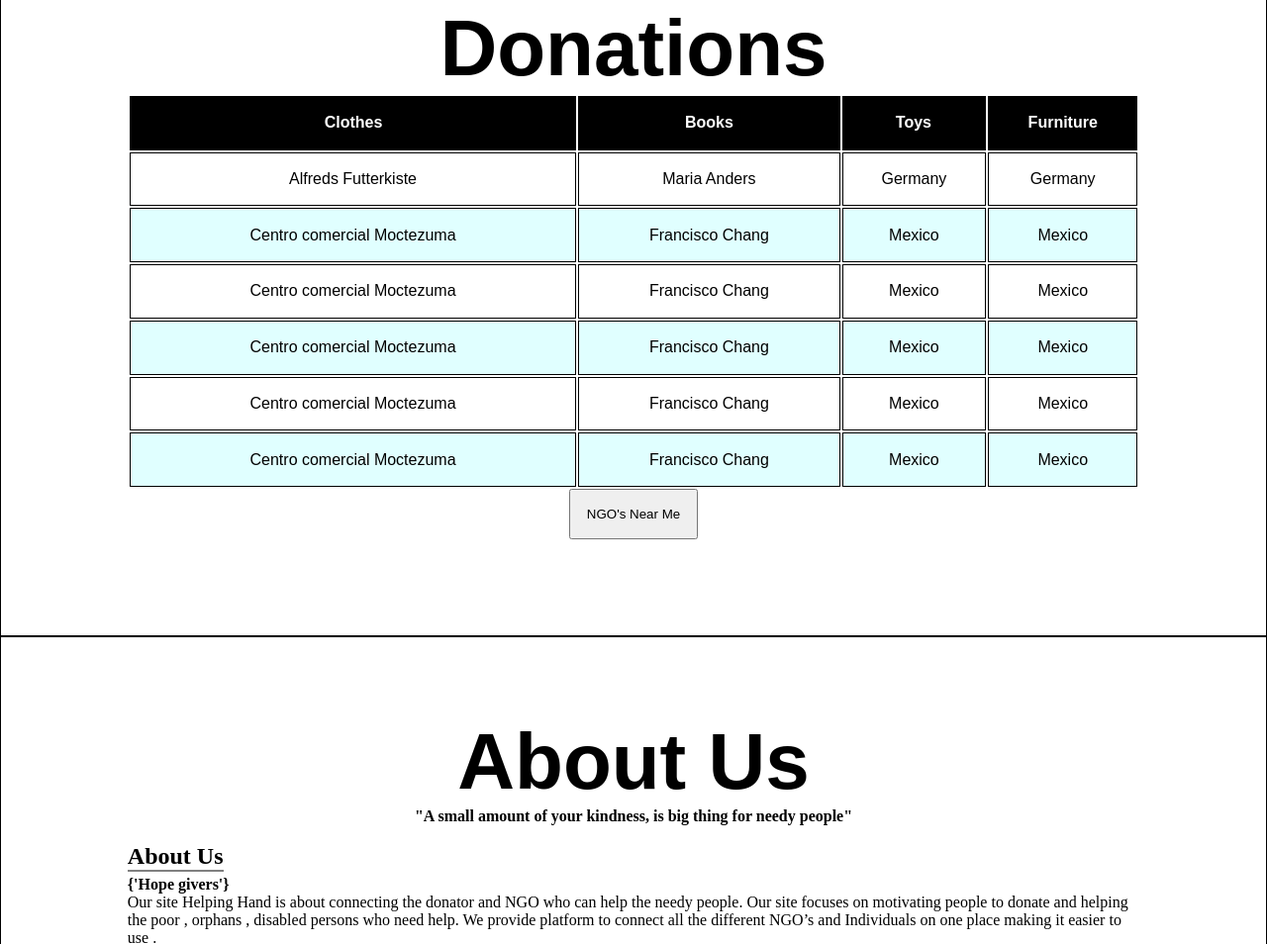
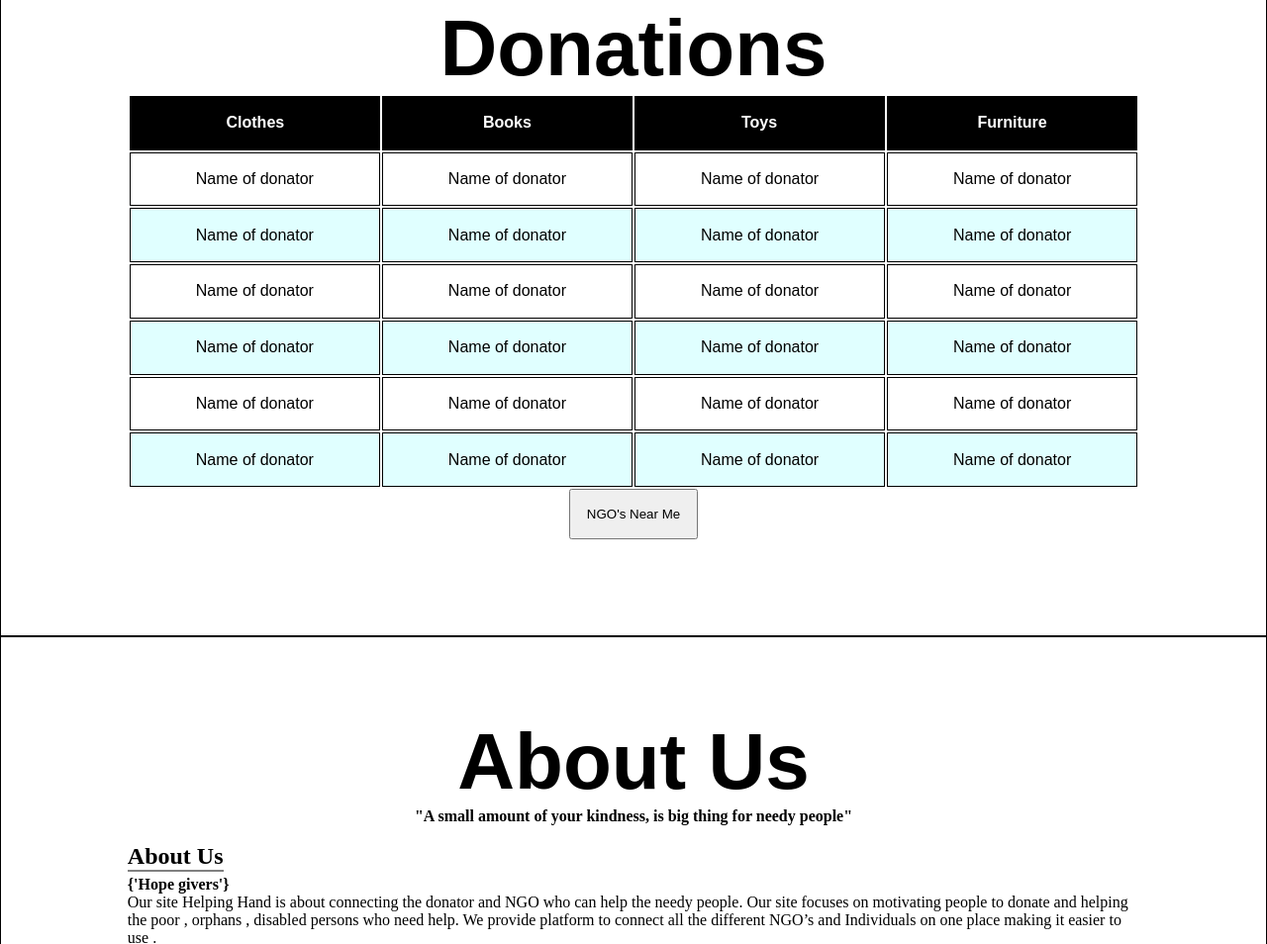
Before and after one commit to Yashpandey1309/IEEE-HACKATHON, a plain HTML site: page index.html in a window 1280 px wide. Shown: the part 1757-2711 px from the top of the page at 99% size. Drawn offline with nearby package versions, Linux system fonts and the light colour scheme.

Commit message:
Update index.html

```diff
--- a/index.html
+++ b/index.html
@@ -122,40 +122,40 @@
           <th>Furniture</th>
         </tr>
         <tr>
-          <td>Alfreds Futterkiste</td>
-          <td>Maria Anders</td>
-          <td>Germany</td>
-          <td>Germany</td>
+          <td>Name of donator</td>
+          <td>Name of donator</td>
+          <td>Name of donator</td>
+          <td>Name of donator</td>
         </tr>
         <tr>
-          <td>Centro comercial Moctezuma</td>
-          <td>Francisco Chang</td>
-          <td>Mexico</td>
-          <td>Mexico</td>
+          <td>Name of donator</td>
+          <td>Name of donator</td>
+          <td>Name of donator</td>
+          <td>Name of donator</td>
         </tr>
         <tr>
-          <td>Centro comercial Moctezuma</td>
-          <td>Francisco Chang</td>
-          <td>Mexico</td>
-          <td>Mexico</td>
+          <td>Name of donator</td>
+          <td>Name of donator</td>
+          <td>Name of donator</td>
+          <td>Name of donator</td>
         </tr>
         <tr>
-          <td>Centro comercial Moctezuma</td>
-          <td>Francisco Chang</td>
-          <td>Mexico</td>
-          <td>Mexico</td>
+          <td>Name of donator</td>
+          <td>Name of donator</td>
+          <td>Name of donator</td>
+          <td>Name of donator</td>
         </tr>
         <tr>
-          <td>Centro comercial Moctezuma</td>
-          <td>Francisco Chang</td>
-          <td>Mexico</td>
-          <td>Mexico</td>
+          <td>Name of donator</td>
+          <td>Name of donator</td>
+          <td>Name of donator</td>
+          <td>Name of donator</td>
         </tr>
         <tr>
-          <td>Centro comercial Moctezuma</td>
-          <td>Francisco Chang</td>
-          <td>Mexico</td>
-          <td>Mexico</td>
+          <td>Name of donator</td>
+          <td>Name of donator</td>
+          <td>Name of donator</td>
+          <td>Name of donator</td>
         </tr>
       </table>
       <button id="find-me" style="padding: 1rem">NGO's Near Me</button><br />
```
